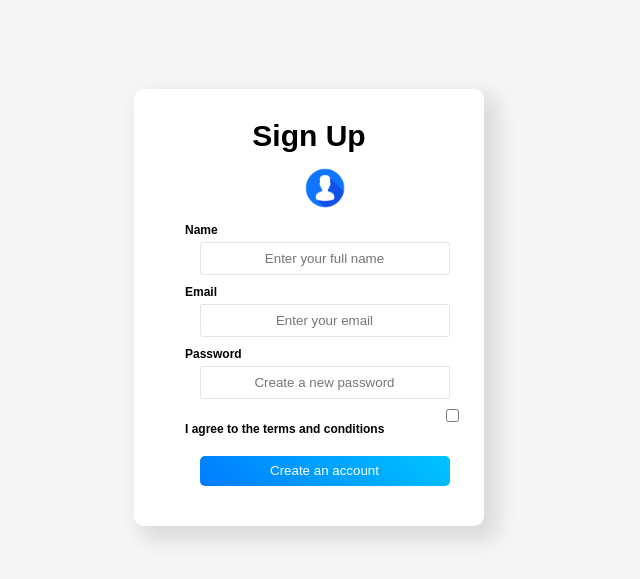
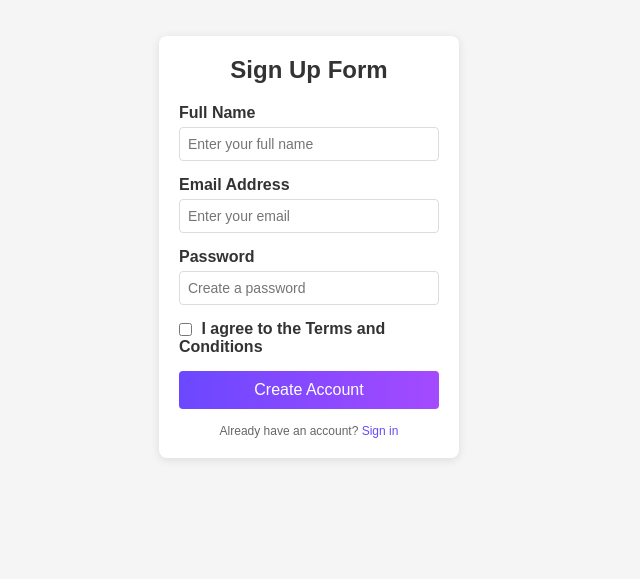
Before and after one commit to nasytvkr/New-folder, a plain HTML site: page index.html in a window 1280 px wide. Shown: the part 153-732 px from the top of the page, without its empty margins (331-971 px from the left). Drawn offline with Linux system fonts and the light colour scheme.

Commit message:
the last edit

```diff
--- a/index.html
+++ b/index.html
@@ -4,39 +4,33 @@
     <meta charset="UTF-8">
     <meta name="viewport" content="width=device-width, initial-scale=1.0">
     <link rel="stylesheet" href="style.css">
-    <title>Sign Up</title>
+    <title>Sign Up Form</title>
 </head>
 <body>
     <section class="container">
-        <header>
-            <h1 class="title">Sign Up</h1>
-        </header>
-        <div class="img">
-            <img src="userprofile.jpg" alt="User profile icon">
-        </div>
+        <h1>Sign Up Form</h1>
         <form action="/signup" method="POST">
-            <div>
-                <label for="name">Name</label>
-                <input type="text" name="name" id="name" placeholder="Enter your full name" required>
+            <div class="form-group">
+                <label for="fullName">Full Name</label>
+                <input type="text" id="fullName" name="fullName" placeholder="Enter your full name" required>
             </div>
-            <div>
-                <label for="email">Email</label>
-                <input type="email" name="email" id="email" placeholder="Enter your email" required>
+            <div class="form-group">
+                <label for="email">Email Address</label>
+                <input type="email" id="email" name="email" placeholder="Enter your email" required>
             </div>
-            <div>
+            <div class="form-group">
                 <label for="password">Password</label>
-                <input type="password" name="password" id="password" placeholder="Create a new password" required>
+                <input type="password" id="password" name="password" placeholder="Create a password" required>
             </div>
-            <div>
-                <label for="checkbox">
-                    <input type="checkbox" name="checkbox" id="checkbox" required>
-                    I agree to the terms and conditions
+            <div class="form-group">
+                <label>
+                    <input type="checkbox" id="terms" name="terms" required>
+                    I agree to the Terms and Conditions
                 </label>
             </div>
-            <div>
-                <button type="submit">Create an account</button>
-            </div>
+            <button type="submit">Create Account</button>
         </form>
+        <p class="signin-link">Already have an account? <a href="/signin">Sign in</a></p>
     </section>
 </body>
 </html>
--- a/style.css
+++ b/style.css
@@ -10,81 +10,77 @@ body {
     align-items: center;
     justify-content: center;
     min-height: 100vh;
-    background-color: whitesmoke;
-    overflow-y: auto;
+    background-color: #f5f5f5;
 }
 
-section {
+.container {
     background-color: white;
-    width: 350px;
-    margin: 150px auto 30px;
     padding: 20px;
-    border-radius: 10px;
-    box-shadow: 10px 10px 20px 5px rgba(0, 0, 0, 0.1);
-    font-size: 0.75rem;
+    width: 300px;
+    border-radius: 8px;
+    box-shadow: 0 2px 10px rgba(0, 0, 0, 0.1);
+    text-align: center;
 }
 
-div {
-    margin: 10px 0 0 10%;
+h1 {
+    font-size: 24px;
+    margin-bottom: 20px;
+    color: #333;
 }
 
-img {
-    width: 50px;
-    height: 50px;
-    border-radius: 50%;
-    display: block;
-    margin: 10px auto;
-}
-
-.title {
-    text-align: center;
-    font-size: 30px;
-    margin: 10px 0;
-    color: black;
+.form-group {
+    margin-bottom: 15px;
+    text-align: left;
 }
 
 label {
+    display: block;
     font-weight: bold;
-    display: block;
     margin-bottom: 5px;
+    color: #333;
 }
 
-input {
-    border: solid 0.5px rgba(0, 0, 0, 0.1);
-    border-radius: 3px;
-    width: 250px;
+input[type="text"],
+input[type="email"],
+input[type="password"] {
+    width: 100%;
     padding: 8px;
-    display: block;
-    margin: 0 auto;
-    text-align: center;
+    border: 1px solid #ddd;
+    border-radius: 4px;
+    font-size: 14px;
 }
 
-input::placeholder {
-    text-align: center;
-}
-
-input#checkbox {
-    width: auto;
+input[type="checkbox"] {
     margin-right: 5px;
     vertical-align: middle;
 }
 
-input[type="checkbox"]{
-    margin-top: 10px;
-}
-
 button {
-    width: 250px;
-    height: 30px;
-    border-radius: 5px;
-    background: linear-gradient(45deg, #007bff, #00c4ff);
+    width: 100%;
+    padding: 10px;
+    background: linear-gradient(90deg, #6b48ff, #a44aff);
+    border: none;
+    border-radius: 4px;
     color: white;
-    border: none;
+    font-size: 16px;
     cursor: pointer;
-    display: block;
-    margin: 20px auto;
 }
 
 button:hover {
-    background: linear-gradient(45deg, #0056b3, #0096cc);
+    background: linear-gradient(90deg, #5a3de6, #9140e6);
 }
+
+.signin-link {
+    margin-top: 15px;
+    font-size: 12px;
+    color: #666;
+}
+
+.signin-link a {
+    color: #6b48ff;
+    text-decoration: none;
+}
+
+.signin-link a:hover {
+    text-decoration: underline;
+}
```
